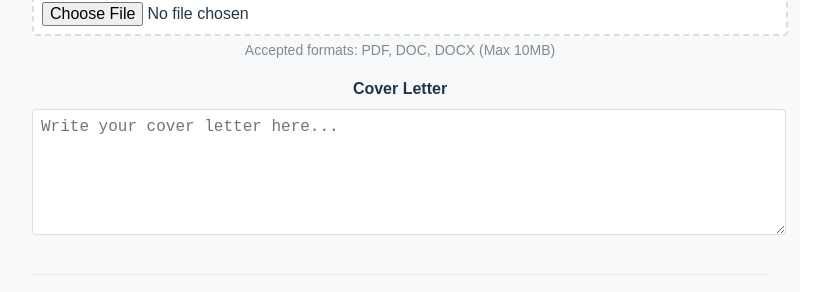
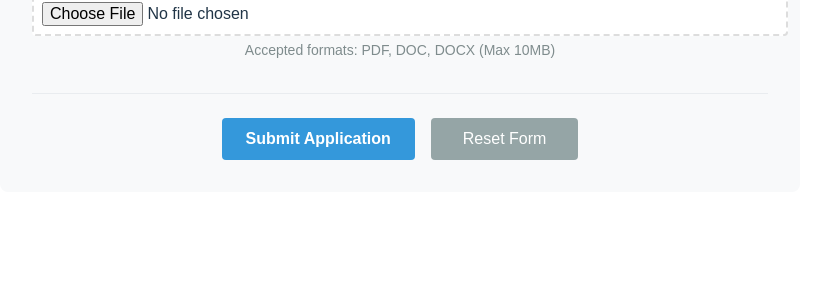
Before and after one commit to Kenspectacle/Applica, a React (Vite) app in the folder frontend/: page /apply in a window 1280 px wide. Shown: the part 902-1194 px from the top of the page, without its empty margins (240-1059 px from the left). After the commit the page ends 1114 px from the top, so only its background shows below. Built offline with nearby package versions, Linux system fonts and the light colour scheme; no server answers.

Commit message:
feat: removed cover letter section in application

```diff
--- a/frontend/src/pages/apply.tsx
+++ b/frontend/src/pages/apply.tsx
@@ -27,7 +27,6 @@ function Apply() {
     email: '',
     phone: '',
     job: '',
-    coverLetter: '',
     resume: null as File | null
   })
 
@@ -153,18 +152,6 @@ function Apply() {
           {fileError && <span className="error-message">{fileError}</span>}
         </div>
 
-        <div className="form-group">
-          <label htmlFor="coverLetter">Cover Letter</label>
-          <textarea
-            id="coverLetter"
-            name="coverLetter"
-            value={formData.coverLetter}
-            onChange={handleInputChange}
-            rows={6}
-            placeholder="Write your cover letter here..."
-          />
-        </div>
-
         <div className="form-actions">
           <button type="submit" className="submit-btn">Submit Application</button>
           <button type="button" className="reset-btn" onClick={() => setFormData({
@@ -173,7 +160,6 @@ function Apply() {
             email: '',
             phone: '',
             job: '',
-            coverLetter: '',
             resume: null
           })}>
             Reset Form
```
